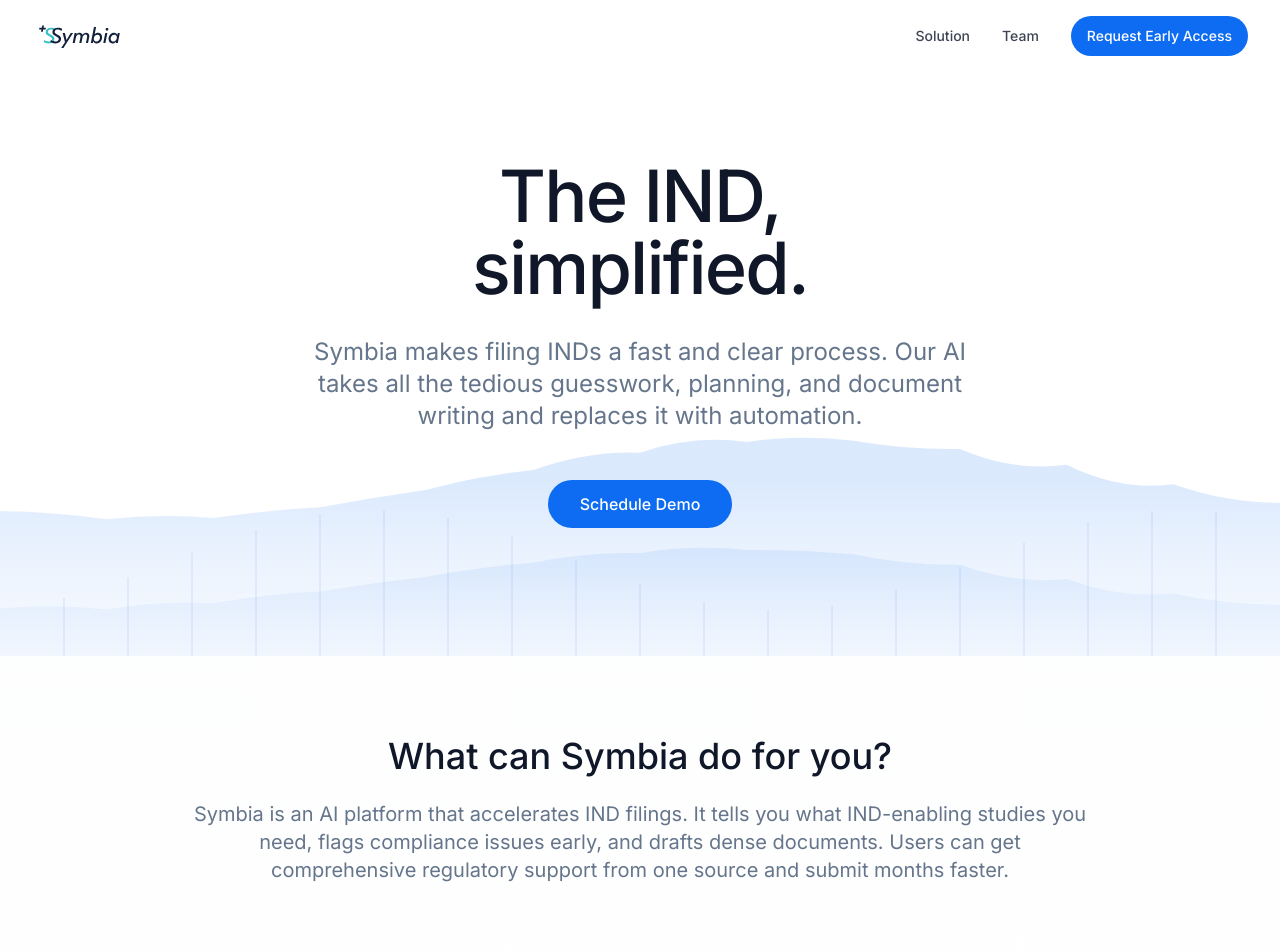
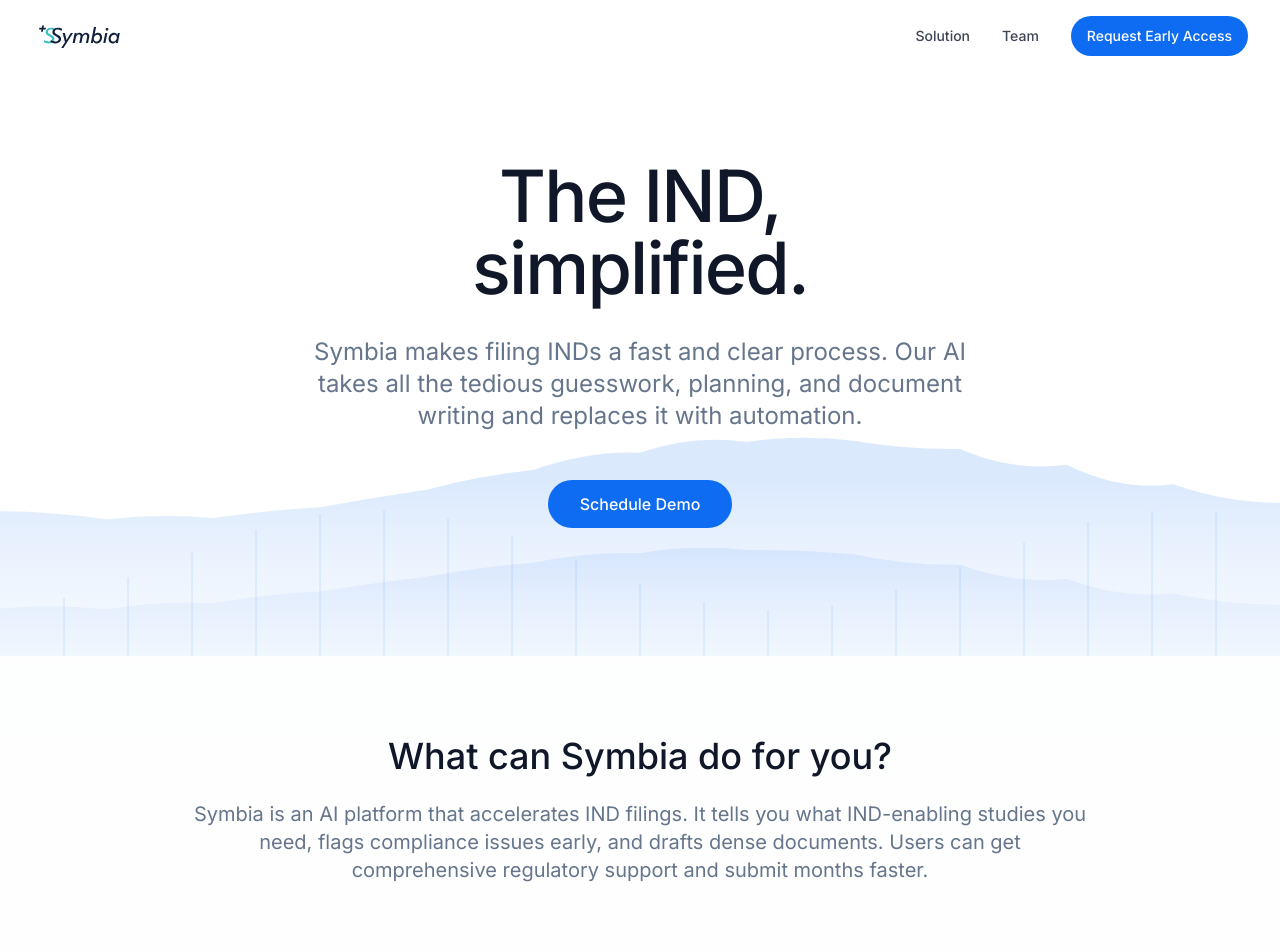
Before and after one commit to symbiateam/symbiauto.com, a React (Vite) app: page / in a window 1280 px wide. Shown: the top 952 px of the page. Built offline with nearby package versions, Linux system fonts and the light colour scheme.

Commit message:
slight change wording

```diff
--- a/src/components/Solution.tsx
+++ b/src/components/Solution.tsx
@@ -16,7 +16,7 @@ const Solution = () => {
               Symbia is an AI platform that accelerates IND filings. It tells
               you what IND-enabling studies you need, flags compliance issues
               early, and drafts dense documents. Users can get comprehensive
-              regulatory support from one source and submit months faster.
+              regulatory support and submit months faster.
             </p>
           </div>
 
```
